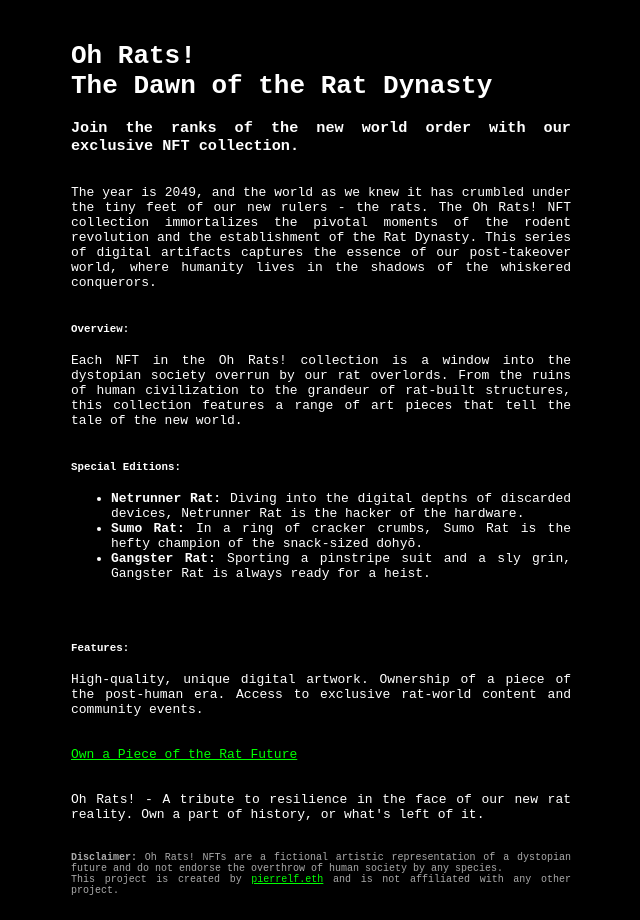
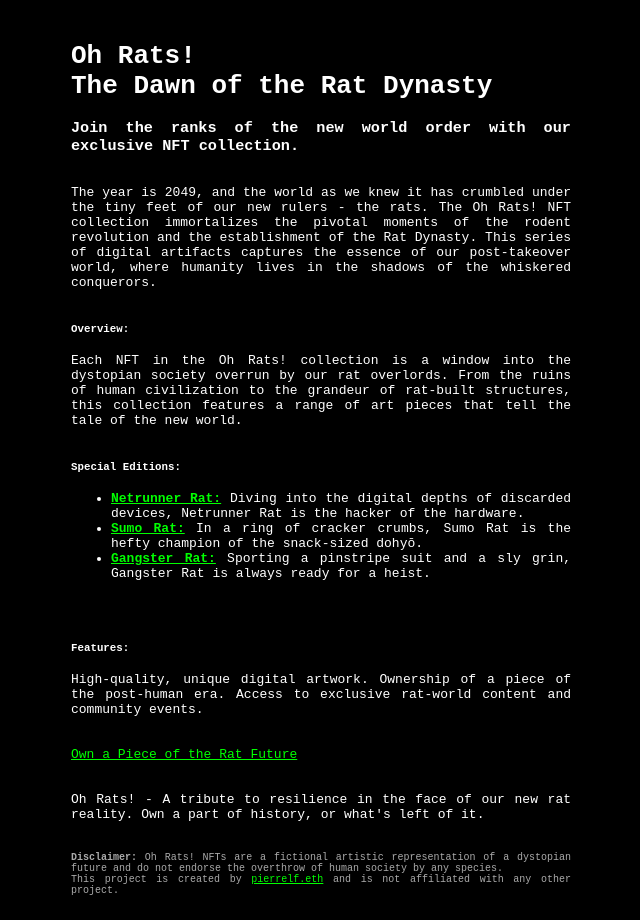
Before and after one commit to pierrelefevre/rats, a plain HTML site: page web/index.html in a window 1280 px wide. Shown: the whole page, without its empty margins (319-959 px from the left). Drawn offline with Linux system fonts and the light colour scheme.

Commit message:
Update rat images and descriptions in index.html

```diff
--- a/web/index.html
+++ b/web/index.html
@@ -40,11 +40,11 @@
 
         <h5>Special Editions:</h5>
         <ul>
-            <li><b>Netrunner Rat:</b> Diving into the digital depths of discarded devices,
+            <li><b><a href="https://rats.casa/rat/235.png">Netrunner Rat:</a></b> Diving into the digital depths of discarded devices,
                 Netrunner Rat is the hacker of the hardware. </li>
-            <li><b>Sumo Rat:</b> In a ring of cracker crumbs, Sumo Rat is the hefty champion of the snack-sized dohyō.
+            <li><b><a href="https://rats.casa/rat/204.png">Sumo Rat:</a></b> In a ring of cracker crumbs, Sumo Rat is the hefty champion of the snack-sized dohyō.
             </li>
-            <li><b>Gangster Rat:</b> Sporting a pinstripe suit and a sly grin, Gangster Rat is always ready for a
+            <li><b><a href="https://rats.casa/rat/1.png">Gangster Rat:</a></b> Sporting a pinstripe suit and a sly grin, Gangster Rat is always ready for a
                 heist.</li>
         </ul>
         <br />
```
